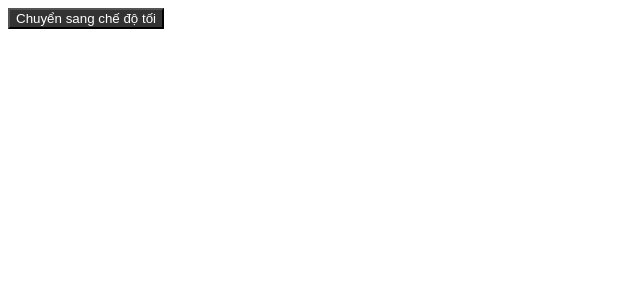
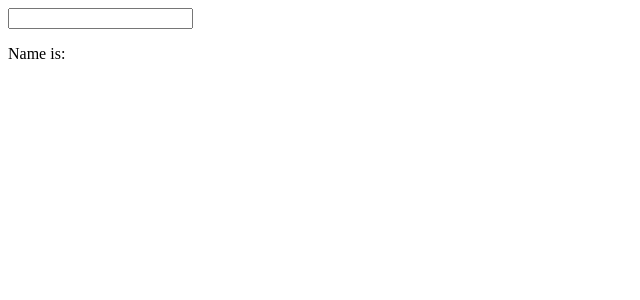
Before and after one commit to AruzeKQ/tryHard, a React (Vite) app in the folder testVitePrj/: page / in a window 1280 px wide. Shown: the top 300 px of the page, without its empty margins (0-640 px from the left). Built offline with nearby package versions, Linux system fonts and the light colour scheme.

Commit message:
handleSomethingHehe

```diff
--- a/testVitePrj/src/App.jsx
+++ b/testVitePrj/src/App.jsx
@@ -1,22 +1,15 @@
-import { useState, createContext, useContext } from "react"
-import ButtonTheme from "./components/contextApi"
-import { ThemeContext } from "./components/contextTheme";
+import { useState } from "react"
 export default function App() {
-    const [theme, setTheme] = useState('light')
-    const toggleTheme = () => {
-        setTheme(prevTheme => {
-            prevTheme === 'light' ? 'dark' : 'light'
-        });
-    };
+    const [name, setName] = useState("");
+    const handleChange = (event) => {
+        setName(event.target.value);
+    }
+
     return (
-        <ThemeContext.Provider value={{ theme, toggleTheme }}>
-            <div style={{
-                background: theme === 'light' ? '#fff' : '#222',
-                color: theme === 'light' ? '#000' : '#fff',
-                height: 1000,
-            }}>
-                <ButtonTheme />
-            </div>
-        </ThemeContext.Provider>
+        <div>
+            <input value={name} onChange={handleChange} type="text" />
+            <p>Name is: {name}</p>
+        </div>
     )
+
 }
--- a/testVitePrj/src/main.jsx
+++ b/testVitePrj/src/main.jsx
@@ -1,6 +1,7 @@
 import { StrictMode } from 'react'
 import { createRoot } from 'react-dom/client'
 import App from './App'
+
 
 createRoot(document.getElementById('root')).render(
   <StrictMode>
```
Also changed, not shown: testVitePrj/src/components/changeBackGround.jsx (added, +22 -0 lines).
